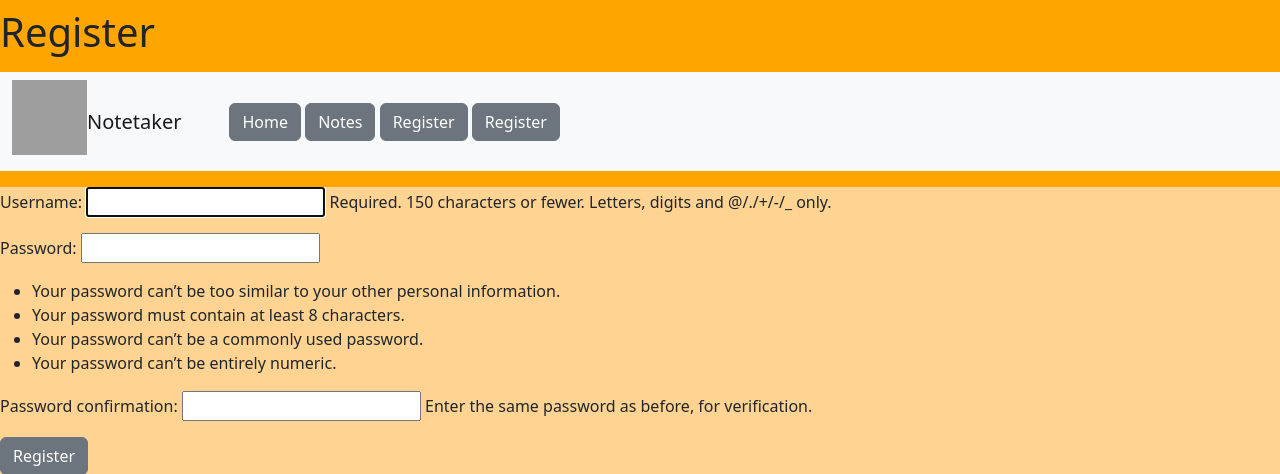
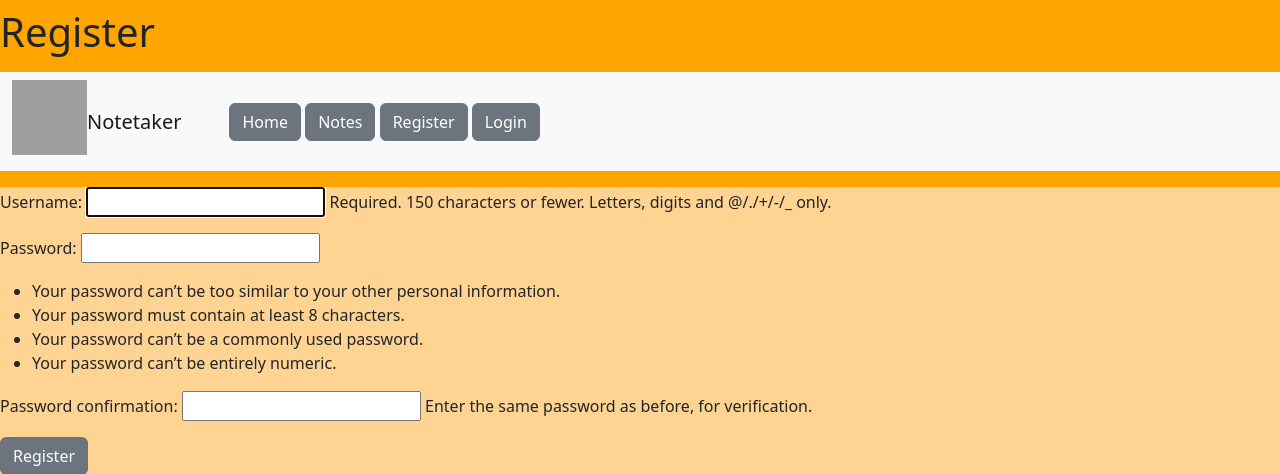
Before and after one commit to bps0075/Team-Arceus, a Django app: page /members/register/ in a window 1280 px wide. Shown: the top 474 px of the page. Run offline with Django 4.2, Linux system fonts and the light colour scheme; some libraries are stand-ins or nearby versions; grey boxes are pictures that could not be loaded.

Commit message:
Adding login to the navbar after confusion where code should be kept.

```diff
--- a/note2/note2_t/templates/navbar.html
+++ b/note2/note2_t/templates/navbar.html
@@ -28,8 +28,8 @@
             <span><a href="{{ notes_url }}" class="btn btn-secondary">Notes</a></span>
             {% url 'register' as register_url %}
             <span><a href="{{ register_url }}" class="btn btn-secondary">Register</a></span>
-            {% url 'register' as register_url %}
-            <span><a href="{{ register_url }}" class="btn btn-secondary">Register</a></span>
+            {% url 'login' as login_url %}
+            <span><a href="{{ login_url }}" class="btn btn-secondary">Login</a></span>
         </ul>
       </ul>
     </div>
```
